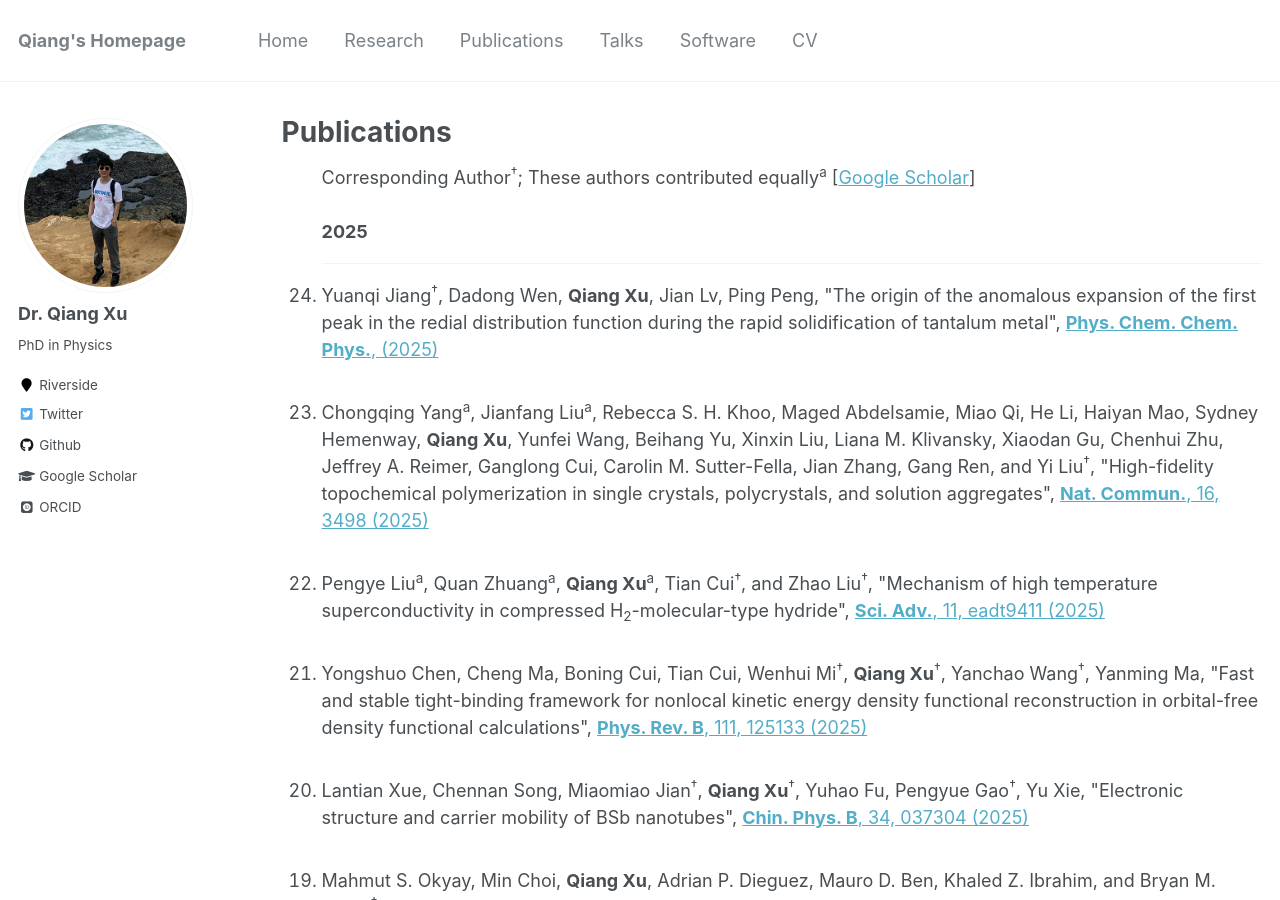
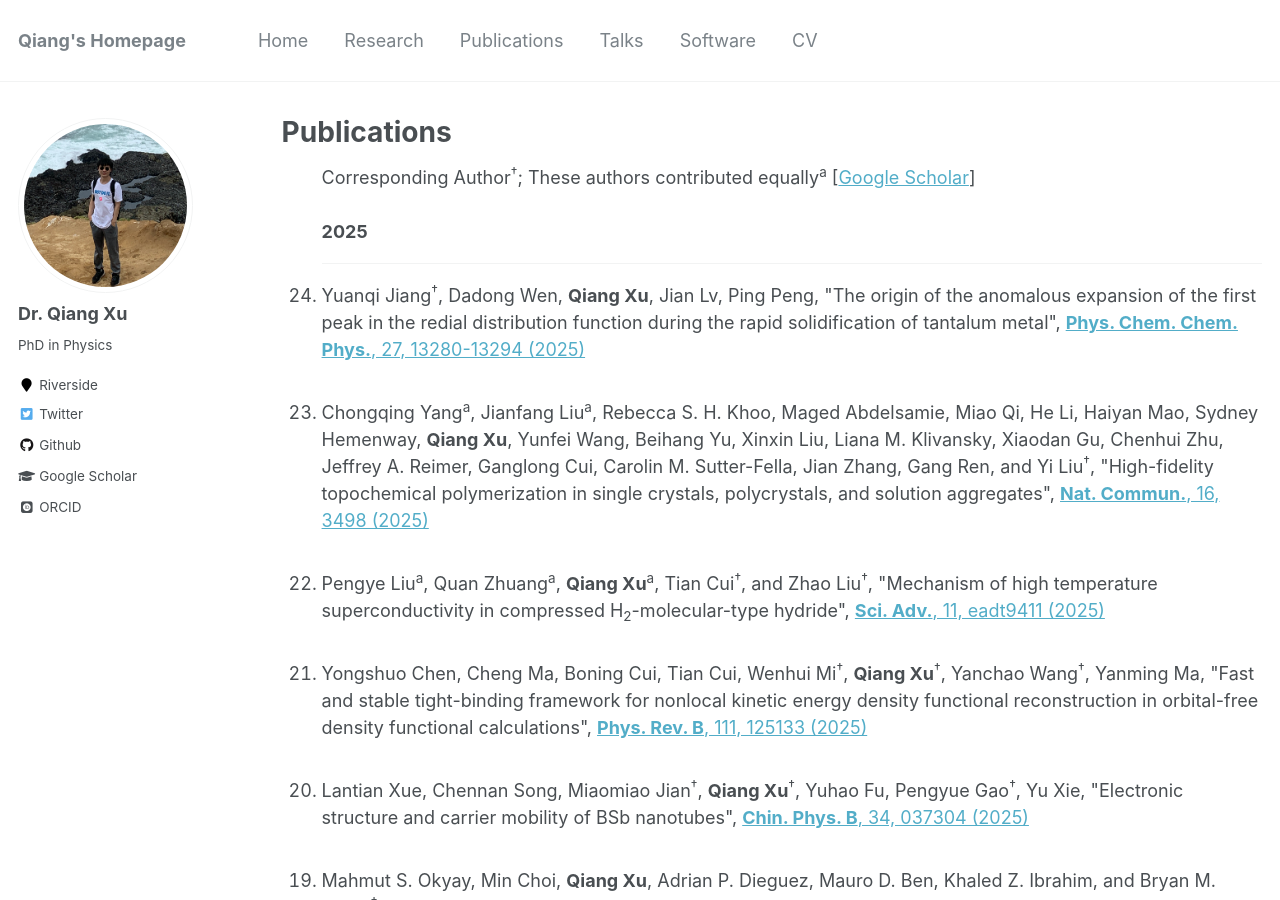
Before and after one commit to xqjlu/xqjlu.github.io, a Jekyll site: the page built from _pages/publications.md, in a window 1280 px wide and 900 px high. Built offline with Jekyll 4.4.1, drawn with Linux system fonts in a browser that asks for light colours; some web fonts are replaced.

Commit message:
PCCP data

```diff
--- a/_pages/publications.md
+++ b/_pages/publications.md
@@ -40,7 +40,7 @@ Corresponding Author<sup>†</sup>; These authors contributed equally<sup>a</sup
 
 <li>Yuanqi Jiang<sup>†</sup>, Dadong Wen, <b>Qiang Xu</b>, Jian Lv, Ping Peng,
 "The origin of the anomalous expansion of the first peak in the redial distribution function during the rapid solidification of tantalum metal",
-<a href="https://doi.org/10.1039/D5CP00247H" target="_blank"><b>Phys. Chem. Chem. Phys.</b>, (2025)</a>
+<a href="https://doi.org/10.1039/D5CP00247H" target="_blank"><b>Phys. Chem. Chem. Phys.</b>, 27, 13280-13294 (2025)</a>
 </li><br>
 
 
```
